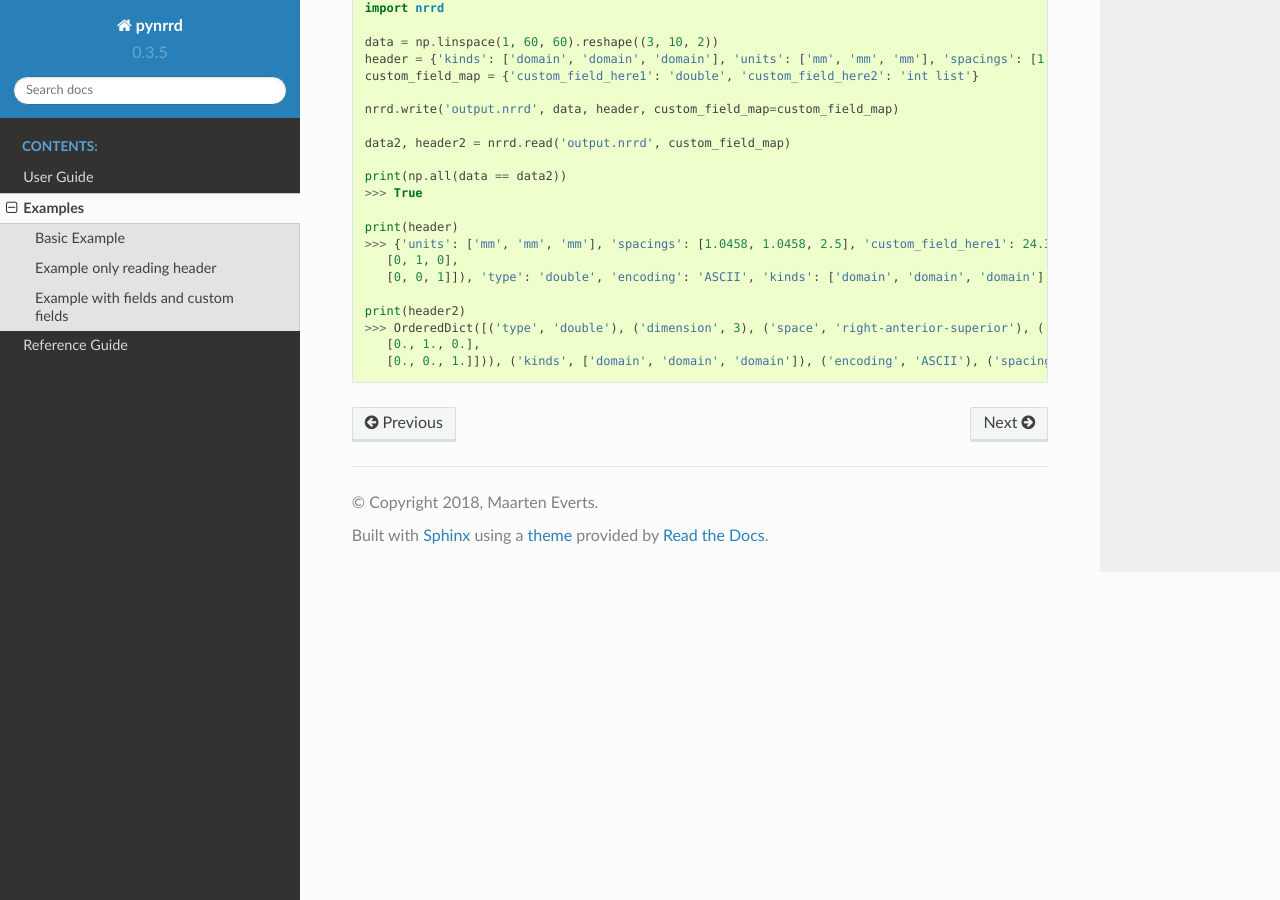
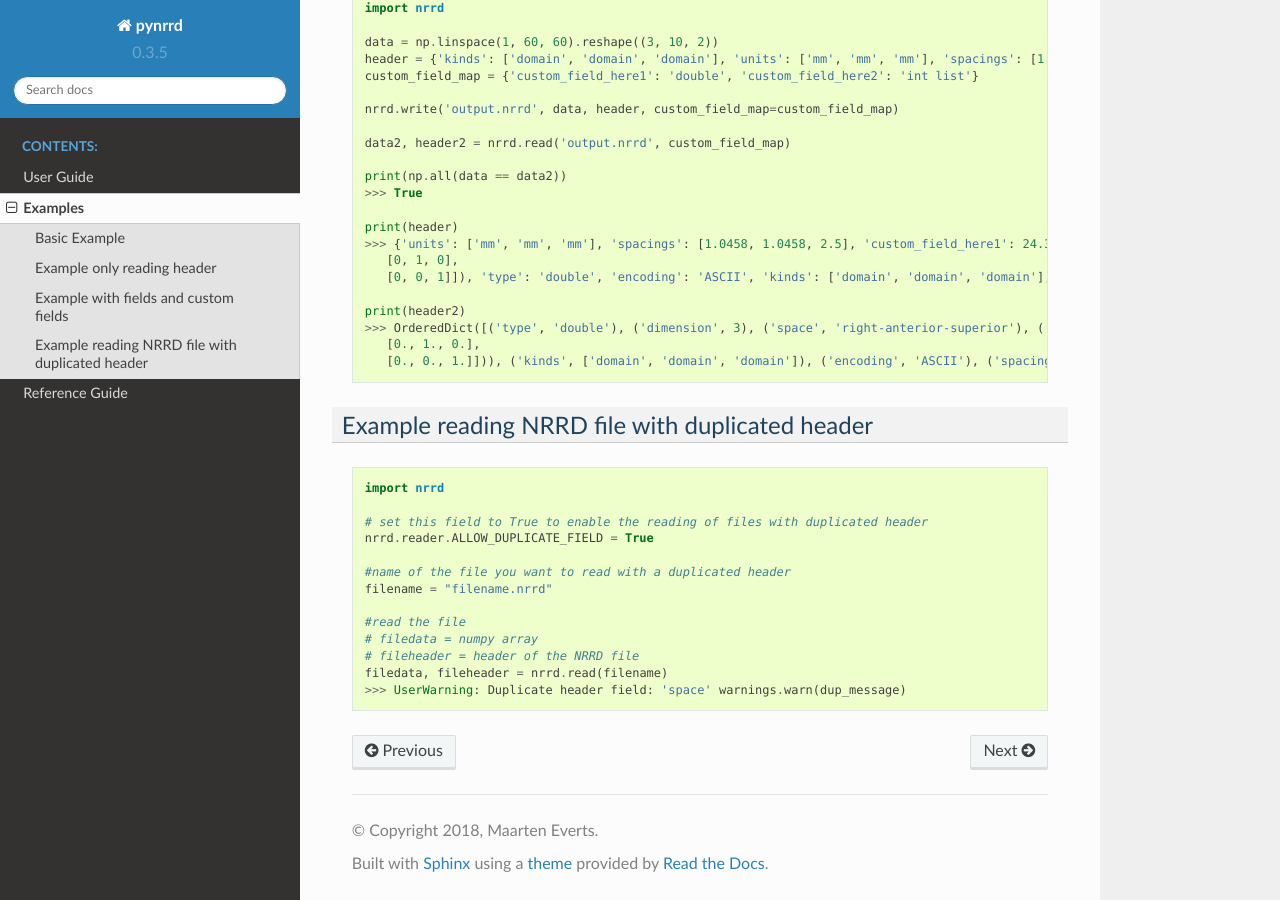
Before and after one commit to mhe/pynrrd, a Sphinx documentation site: the page built from docs/source/examples.rst, in a window 1280 px wide and 900 px high, scrolled down 826 px. Built offline with Sphinx 7.4.7 and the Read the Docs theme 2.0.0, drawn with Linux system fonts in a browser that asks for light colours.

Commit message:
Update the documentation with ALLOW_DUPLICATE_FIELD
Add the documentation of the feature ALLOW_DUPLICATE_FIELD, which enables the reading of NRRD files with duplicated header fields.

```diff
--- a/docs/source/examples.rst
+++ b/docs/source/examples.rst
@@ -61,3 +61,21 @@ Example with fields and custom fields
     >>> OrderedDict([('type', 'double'), ('dimension', 3), ('space', 'right-anterior-superior'), ('sizes', array([ 3, 10,  2])), ('space directions', array([[1., 0., 0.],
        [0., 1., 0.],
        [0., 0., 1.]])), ('kinds', ['domain', 'domain', 'domain']), ('encoding', 'ASCII'), ('spacings', array([1.0458, 1.0458, 2.5   ])), ('units', ['mm', 'mm', 'mm']), ('custom_field_here1', 24.34), ('custom_field_here2', array([1, 2, 3, 4]))])
+
+Example reading NRRD file with duplicated header
+-------------
+.. code-block:: python
+
+    import nrrd
+
+    # set this field to True to enable the reading of files with duplicated header
+    nrrd.reader.ALLOW_DUPLICATE_FIELD = True
+
+    #name of the file you want to read with a duplicated header
+    filename = "filename.nrrd"
+
+    #read the file
+    # filedata = numpy array
+    # fileheader = header of the NRRD file
+    filedata, fileheader = nrrd.read(filename)
+    >>> UserWarning: Duplicate header field: 'space' warnings.warn(dup_message)
--- a/docs/source/pynrrd.rst
+++ b/docs/source/pynrrd.rst
@@ -11,6 +11,7 @@ Reading NRRD files
     nrrd.read
     nrrd.read_header
     nrrd.read_data
+    nrrd.reader.ALLOW_DUPLICATE_FIELD
 
 Writing NRRD files
 ~~~~~~~~~~~~~~~~~~
--- a/docs/source/user-guide.rst
+++ b/docs/source/user-guide.rst
@@ -188,6 +188,8 @@ The :obj:`file` parameter of :meth:`read_header` accepts a filename or a string
 
 The :meth:`read_data` will not typically be used besides within the :meth:`read` function because the header is a required parameter (:obj:`header`) to this function. The remaining two parameters :obj:`fh` and :obj:`filename` are optional depending on the parameters but it never hurts to specify both. The file handle (:obj:`fh`) is necessary if the header contains the NRRD data as well (AKA it is not a detached file). However, if the NRRD data is detached from the header, then the :obj:`filename` parameter is required to obtain the absolute path to the data file. The :meth:`read_data` function returns a :class:`numpy.ndarray` of the data.
 
+Some NRRD files, while prohibited by specification, may contain duplicated readers and that can prevent the reading of the file. Changing :const:`ALLOW_DUPLICATE_FIELD` to 'True' will show a warning instead of an error.
+
 Writing NRRD files
 ------------------
 Writing to NRRD files can be done with the single function :meth:`write`. The :obj:`filename` parameter to the function specifies the absolute or relative filename to write the NRRD file. If the :obj:`filename` extension is .nhdr, then the :obj:`detached_header` parameter is set to true automatically. If the :obj:`detached_header` parameter is set to :obj:`True` and the :obj:`filename` ends in .nrrd, then the header file will have the same path and base name as the :obj:`filename` but with an extension of .nhdr. In all other cases, the header and data are saved in the same file.
```
Also changed, not shown: 1 other file.
